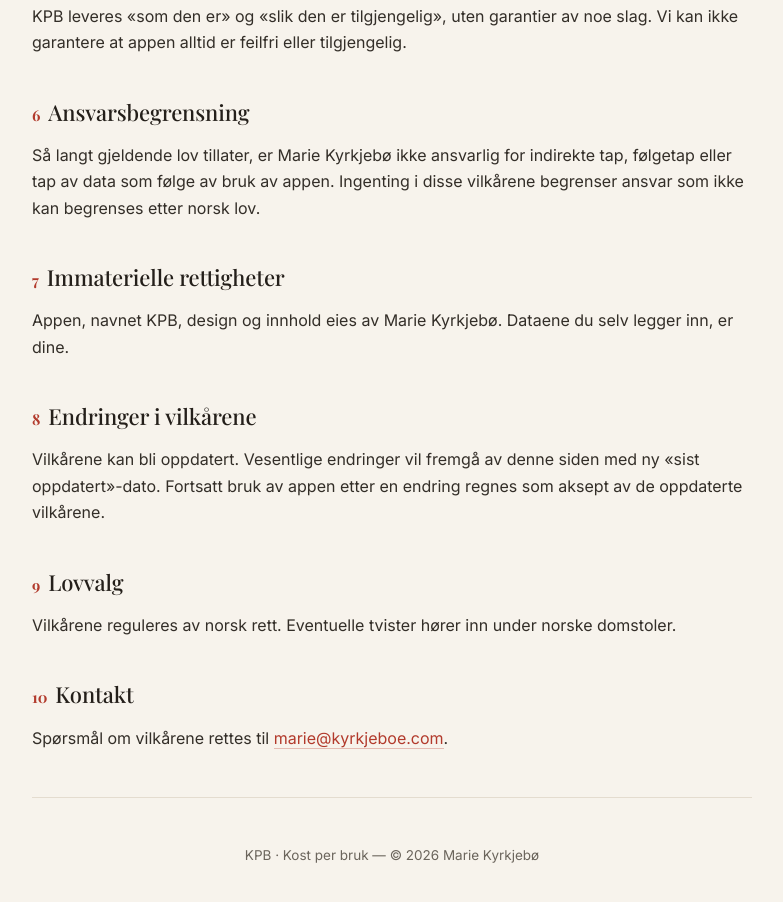
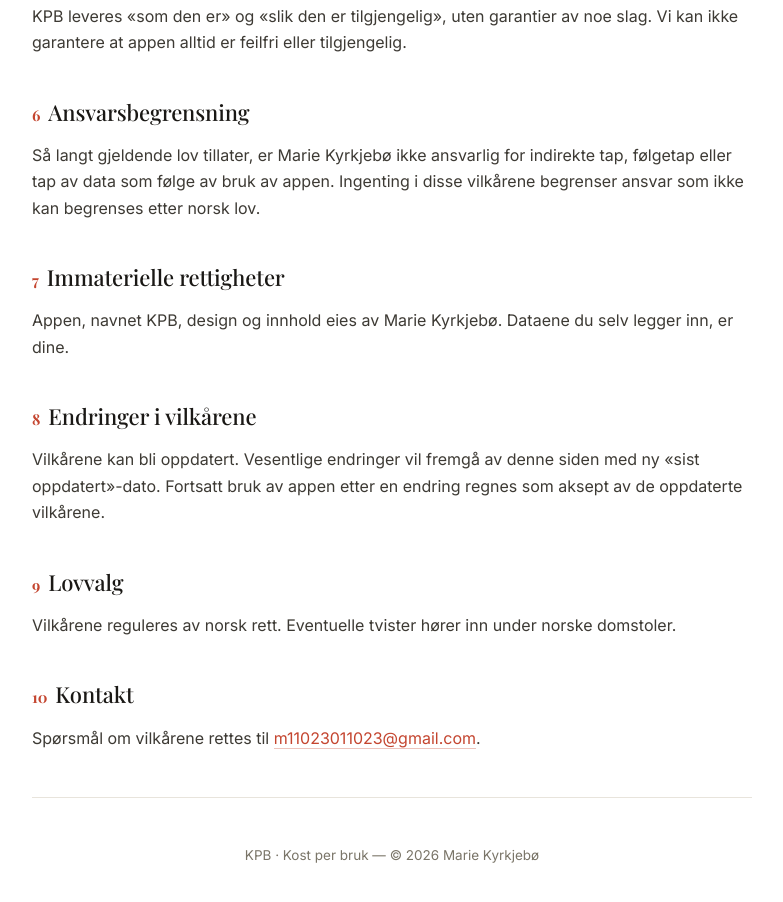
Before and after one commit to m11023011023-star/kpbapp, a plain HTML site: page brukervilkar.html in a window 1280 px wide. Shown: the part 1204-2106 px from the top of the page, without its empty margins (248-1031 px from the left). Drawn offline with nearby package versions, Linux system fonts and the light colour scheme.

Commit message:
Update brukervilkar.html

```diff
--- a/brukervilkar.html
+++ b/brukervilkar.html
@@ -9,8 +9,8 @@
 <link href="https://fonts.googleapis.com/css2?family=Playfair+Display:wght@500;700&family=Inter:wght@400;500;600&display=swap" rel="stylesheet">
 <style>
   :root{
-    --paper:#F7F3EC; --ink:#241F1A; --sub:#6B655C;
-    --accent:#B23A2C; --line:#E4DCCF; --card:#FFFFFF;
+    --paper:#FFFFFF; --ink:#1A1815; --sub:#7A7568;
+    --accent:#C4452F; --line:#E8E4DC; --card:#FFFFFF;
   }
   *{box-sizing:border-box;margin:0;padding:0}
   html{scroll-behavior:smooth}
@@ -26,18 +26,18 @@
   .brand .tag{font-size:12px; color:var(--sub); letter-spacing:.14em; text-transform:uppercase}
   .lang{display:flex; gap:2px; border:1px solid var(--line); border-radius:999px; padding:3px; background:var(--card)}
   .lang button{font-family:inherit; font-size:12.5px; font-weight:600; letter-spacing:.06em; border:0; background:transparent; color:var(--sub); cursor:pointer; padding:5px 13px; border-radius:999px; transition:.18s}
-  .lang button.on{background:var(--accent); color:#fff}
+  .lang button.on{background:linear-gradient(135deg,#EF4A22,#F05983); color:#fff}
   .eyebrow{font-size:12px; letter-spacing:.18em; text-transform:uppercase; color:var(--accent); font-weight:600; margin-bottom:14px}
   h1{font-family:'Playfair Display',Georgia,serif; font-weight:700; font-size:clamp(32px,6vw,46px); line-height:1.1; letter-spacing:-.01em; margin-bottom:16px}
   .updated{font-size:13.5px; color:var(--sub); margin-bottom:40px}
-  .lead{font-size:18px; color:var(--ink); background:var(--card); border:1px solid var(--line); border-left:3px solid var(--accent); border-radius:12px; padding:20px 22px; margin-bottom:44px}
+  .lead{font-size:18px; color:var(--ink); background:#FDEBF0; border:1px solid #F7D4DE; border-left:3px solid #F05983; border-radius:12px; padding:20px 22px; margin-bottom:44px}
   h2{font-family:'Playfair Display',Georgia,serif; font-weight:500; font-size:22px; margin:38px 0 12px; letter-spacing:-.005em}
   .num{color:var(--accent); font-size:15px; font-weight:600; margin-right:8px}
-  p{margin-bottom:14px; color:#332E28}
+  p{margin-bottom:14px; color:#3D3A34}
   ul{margin:6px 0 16px; padding-left:22px}
-  li{margin-bottom:8px; color:#332E28}
+  li{margin-bottom:8px; color:#3D3A34}
   strong{font-weight:600}
-  a{color:var(--accent); text-decoration:none; border-bottom:1px solid rgba(178,58,44,.3)}
+  a{color:var(--accent); text-decoration:none; border-bottom:1px solid rgba(196,69,47,.32)}
   a:hover{border-bottom-color:var(--accent)}
   .divider{height:1px; background:var(--line); margin:46px 0}
   footer{font-size:13.5px; color:var(--sub); text-align:center; margin-top:8px}
@@ -99,7 +99,7 @@
     <p>Vilkårene reguleres av norsk rett. Eventuelle tvister hører inn under norske domstoler.</p>
 
     <h2><span class="num">10</span>Kontakt</h2>
-    <p>Spørsmål om vilkårene rettes til <a href="mailto:marie@kyrkjeboe.com">marie@kyrkjeboe.com</a>.</p>
+    <p>Spørsmål om vilkårene rettes til <a href="mailto:m11023011023@gmail.com">m11023011023@gmail.com</a>.</p>
 
     <div class="divider"></div>
     <footer>KPB · Kost per bruk — © 2026 Marie Kyrkjebø</footer>
@@ -141,7 +141,7 @@
     <p>These terms are governed by Norwegian law. Any disputes fall under the jurisdiction of the Norwegian courts.</p>
 
     <h2><span class="num">10</span>Contact</h2>
-    <p>Questions about the terms can be sent to <a href="mailto:marie@kyrkjeboe.com">marie@kyrkjeboe.com</a>.</p>
+    <p>Questions about the terms can be sent to <a href="mailto:m11023011023@gmail.com">m11023011023@gmail.com</a>.</p>
 
     <div class="divider"></div>
     <footer>KPB · Cost per wear — © 2026 Marie Kyrkjebø</footer>
```
